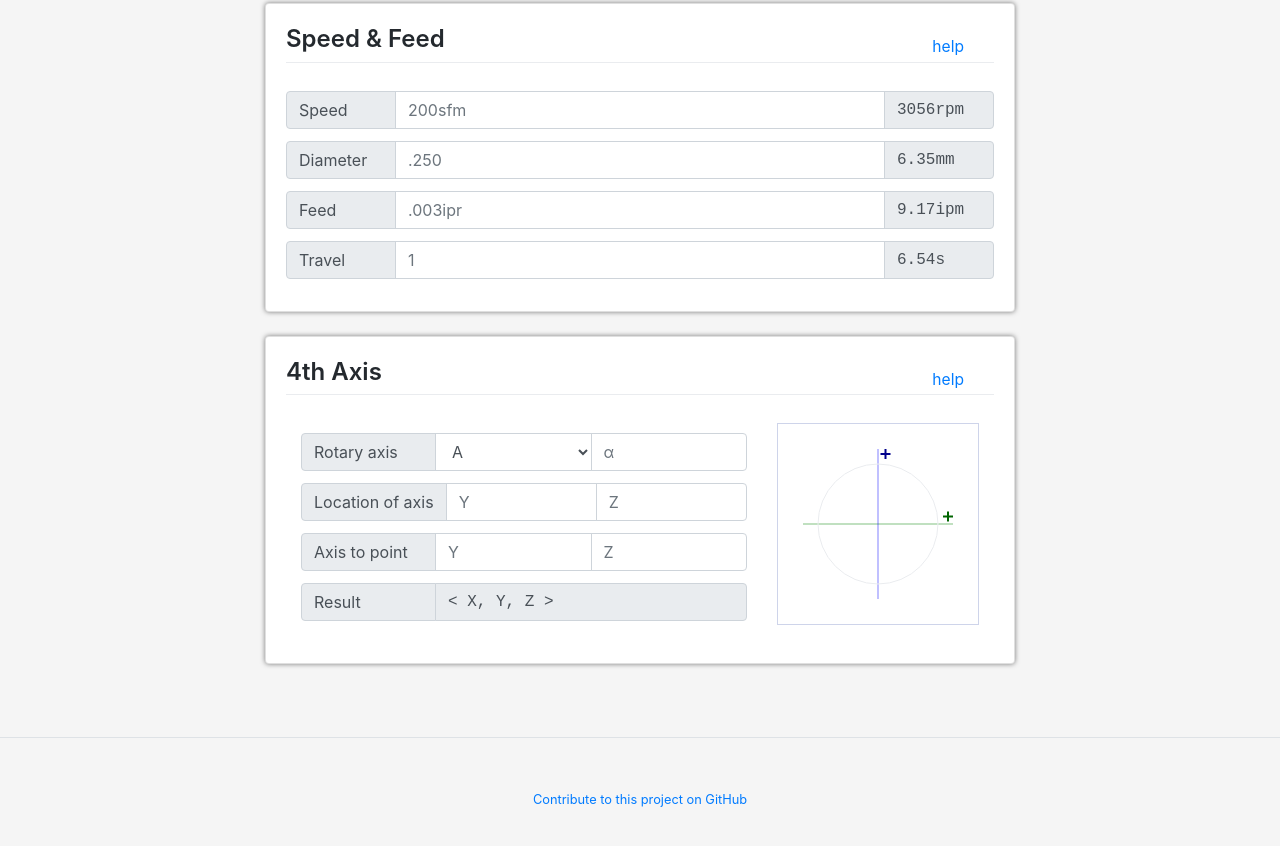
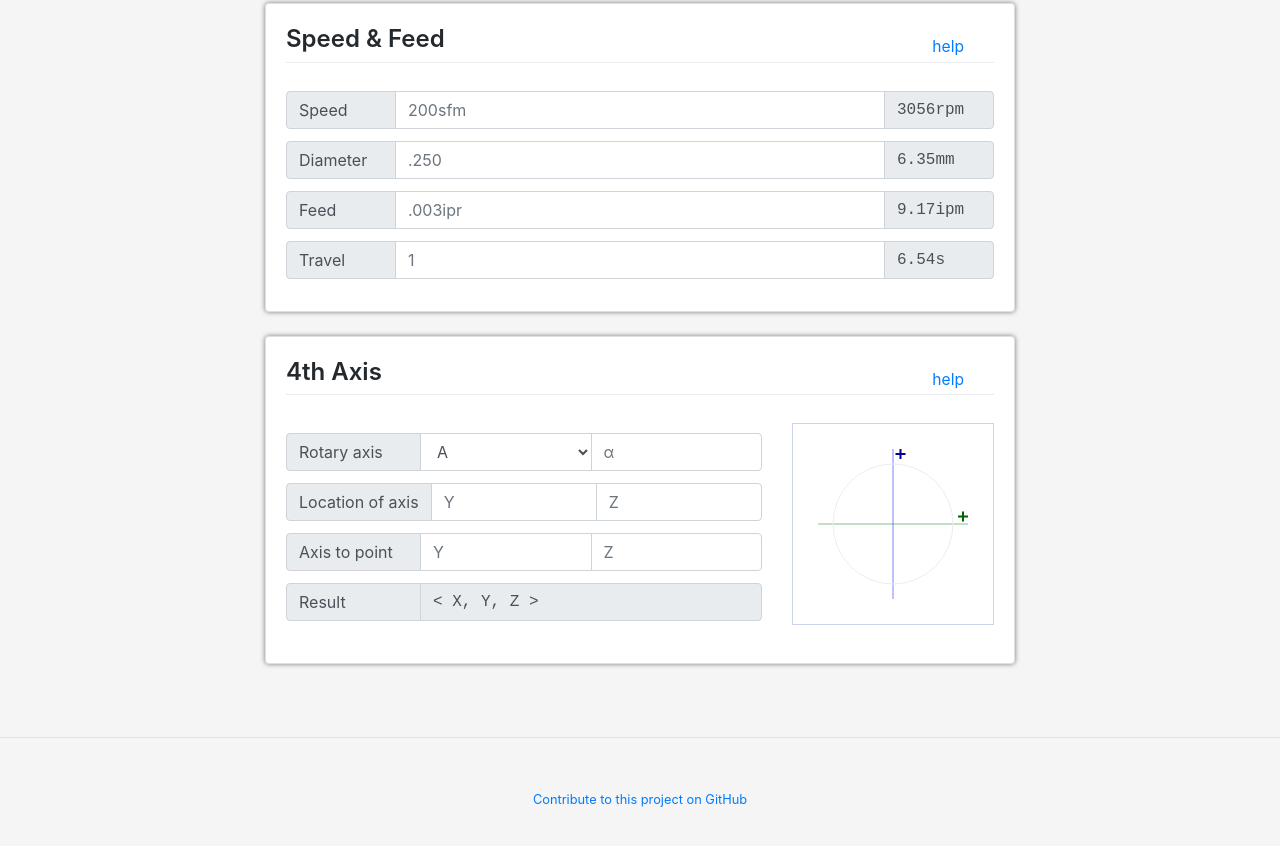
Before and after one commit to scottmwyant/CNCmath, a plain HTML site: page app.html in a window 1280 px wide. Shown: the part 849-1695 px from the top of the page. Drawn offline with Linux system fonts and the light colour scheme.

Commit message:
Remove mx-auto class from 4th axis section

```diff
--- a/app.html
+++ b/app.html
@@ -304,7 +304,7 @@
         <h2 class="card-title">4th Axis<a class="helpLink" href="#" onclick="app.helpToggle(event)">help</a></h2>
         <p class="helpText">Calculate where a point lands after a given rotation is applied. The point's initial location
           must be known and the location of the axis of rotation must be known.</p>
-        <div class="row mx-auto">
+        <div class="row">
           <div class="col-md mx-auto my-auto">
             <form>
               <!-- Axis Configuration -->
```
